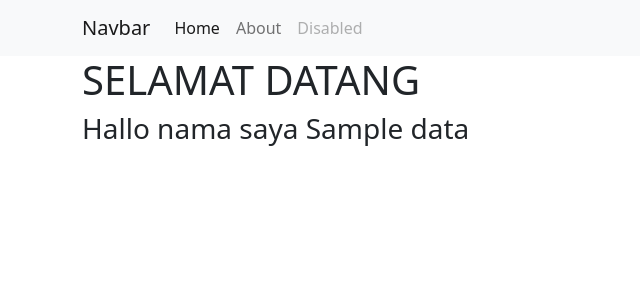
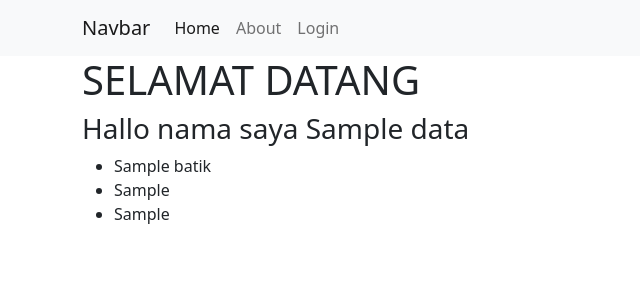
Before and after one commit to AvYour/TugasBesarCCDP, a PHP site: the page made by app/views/home/index.php in a window 1280 px wide. Shown: the top 300 px of the page, without its empty margins (0-640 px from the left). Run offline with PHP 8.4, Linux system fonts and the light colour scheme; the template is opened without the code that fills it: most values are stand-ins (such as "Sample title", 1, 10 or a date in 2020); some libraries are stand-ins or nearby versions.

Commit message:
add views login add batik_model add login class

```diff
--- a/app/controllers/Home.php
+++ b/app/controllers/Home.php
@@ -3,6 +3,7 @@ class Home extends Controller{
     public function index(){
         $data['judul'] = 'Home';
         $data['nama'] = $this->model('User_model')->getUser();
+        $data['batik'] = $this->model('Batik_model')->getAllBatik();
         $this->view('templates/header',$data);
         $this->view('home/index',$data);
         $this->view('templates/footer');
--- a/app/views/home/index.php
+++ b/app/views/home/index.php
@@ -1,4 +1,11 @@
 <div class="container">
     <h1>SELAMAT DATANG</h1>
     <h3>Hallo nama saya <?=$data['nama'] ?></h3>
+    <?php foreach($data['batik'] as $batik): ?>
+    <ul>
+        <li><?= $batik['nama'];?></li>
+        <li><?= $batik['asal_prov'];?></li>
+        <li><?= $batik['asal_kota'];?></li>
+    </ul>
+    <?php endforeach; ?>
 </div>
--- a/app/views/templates/header.php
+++ b/app/views/templates/header.php
@@ -28,7 +28,7 @@
                         <a class="nav-link" href="<?= BASEURL; ?>/about">About</a>
                     </li>
                     <li class="nav-item">
-                        <a class="nav-link disabled">Disabled</a>
+                        <a class="nav-link" href="<?= BASEURL; ?>/login">Login</a>
                     </li>
                 </ul>
             </div>
```
Also changed, not shown: app/controllers/Login.php (added, +8 -0 lines), app/models/Batik_model.php (added, +20 -0 lines), app/views/login/index.php (added, +12 -0 lines).
